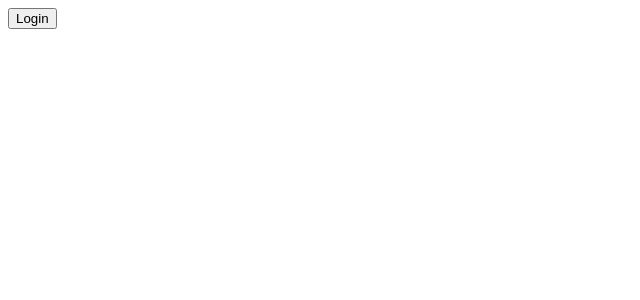
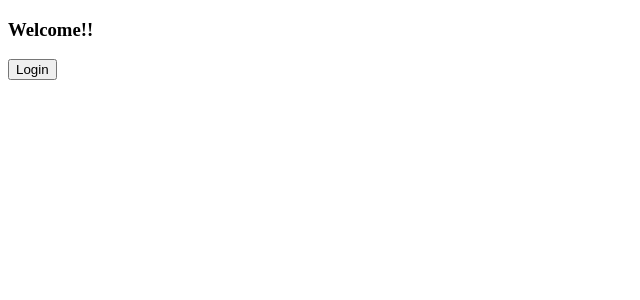
Before and after one commit to SatanistiVuohi/conditional-rendering-exercise, a React (Vite) app: page / in a window 1280 px wide. Shown: the top 300 px of the page, without its empty margins (0-640 px from the left). Built offline with nearby package versions, Linux system fonts and the light colour scheme.

Commit message:
Added header for the main page

```diff
--- a/src/App.jsx
+++ b/src/App.jsx
@@ -12,6 +12,7 @@ function App() {
 
   return (
     <div>
+      <h3>Welcome!!</h3>
       <button onClick={loginPressed}>{buttonText}</button>
     </div>
   );
```
